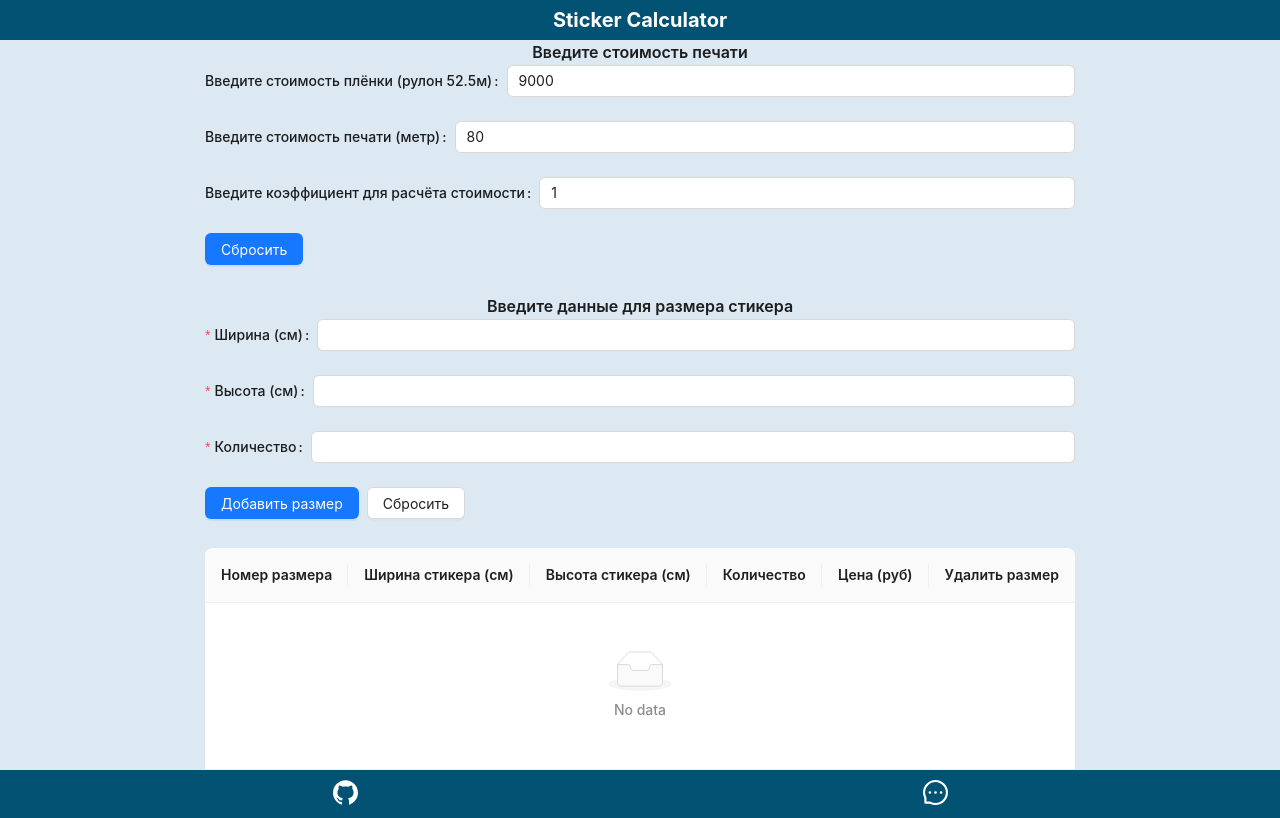
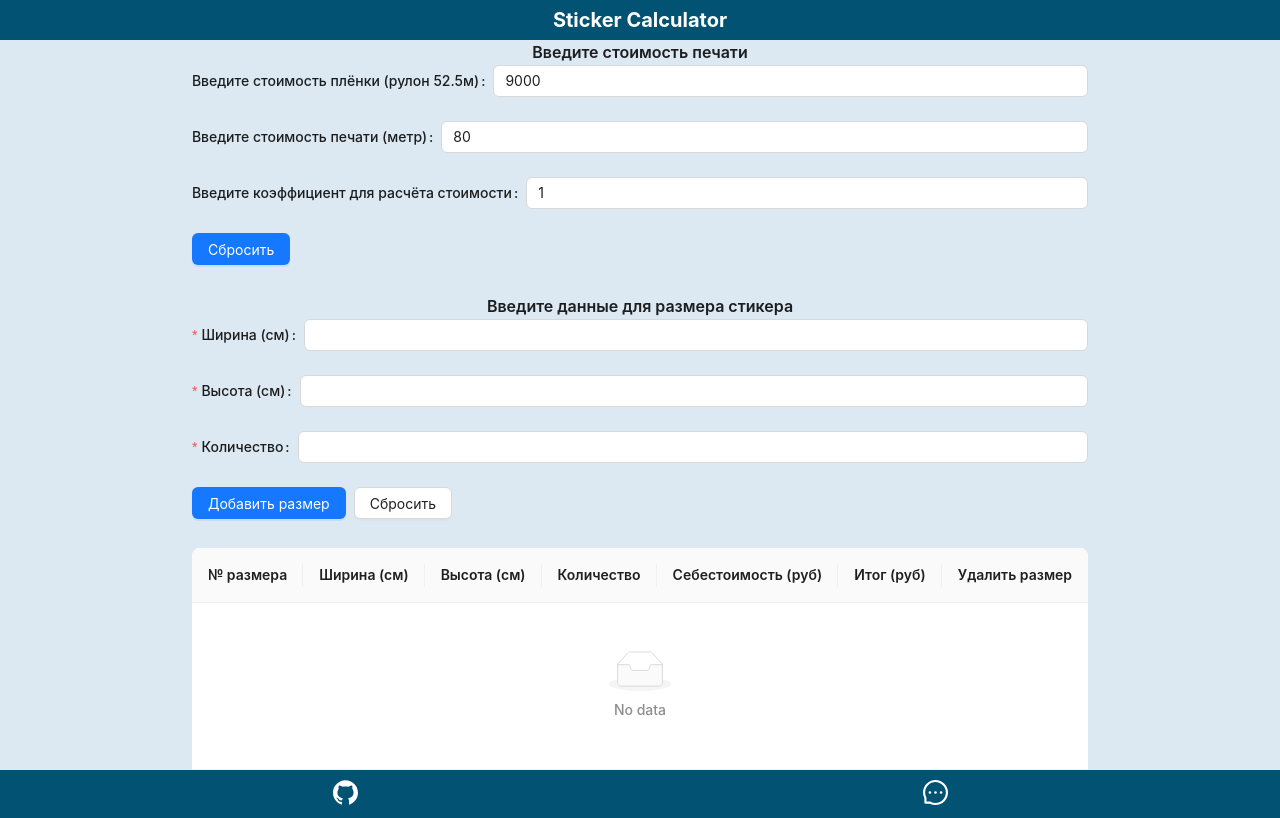
Before and after one commit to kuz4dev/Sticker-Calculator, a React (Create React App) app: page / in a window 1280 px wide. Built offline with nearby package versions, Linux system fonts and the light colour scheme.

Commit message:
some fix and add a new price

```diff
--- a/src/components/CalculatorForm/CalculatorForm.jsx
+++ b/src/components/CalculatorForm/CalculatorForm.jsx
@@ -98,11 +98,12 @@ const CalculatorForm = () => {
         dispatch(deleteSize(record.key));
     };
 
+
     const onCoefficientChange = (event) => {
-        dispatch(changeCoefficient(Number(event.target.value)));
+        dispatch(changeCoefficient(Number(event.target.value)))
     };
 
-    const dataTable = stickers.map((sticker, index) => {
+    const dataTable = stickers.map((sticker) => {
         return ({
             key: sticker.id,
             size: sticker.id,
@@ -110,22 +111,23 @@ const CalculatorForm = () => {
             height: sticker.height,
             count: sticker.number,
             price: Number.isFinite(Number(sticker.oneStickerPrice)) ? sticker.oneStickerPrice : '-',
+            priceItog: Number.isFinite(Number(sticker.oneStickerPrice)) ? (sticker.oneStickerPrice * coefficient).toFixed(2) : '-',
         });
     });
 
     const tableColumnInfo = [
         {
-            title: 'Номер размера',
+            title: '№ размера',
             dataIndex: 'size',
             key: 'size',
         },
         {
-            title: 'Ширина стикера (см)',
+            title: 'Ширина (см)',
             dataIndex: 'width',
             key: 'width',
         },
         {
-            title: 'Высота стикера (см)',
+            title: 'Высота (см)',
             dataIndex: 'height',
             key: 'height',
         },
@@ -135,9 +137,14 @@ const CalculatorForm = () => {
             key: 'count',
         },
         {
-            title: 'Цена (руб)',
+            title: 'Себестоимость (руб)',
             dataIndex: 'price',
             key: 'price',
+        },
+        {
+            title: 'Итог (руб)',
+            dataIndex: 'priceItog',
+            key: 'priceItog',
         },
         {
             title: 'Удалить размер',
@@ -229,11 +236,11 @@ const CalculatorForm = () => {
 
             {
                 isVisible.minimum && isMounted.current &&
-                <Error title={'Минимальная длина плёнки к печати - 0.5 метра!'} message={`Нужно напечатать больше стикеров!`} />
+                <Error title={'Минимальная длина плёнки к печати - 0.5 метра! Нужно напечатать больше стикеров!'} />
             }
             {
                 isVisible.error &&
-                <Error title={'Ошибка!'} message={'Превышена максимальная ширина и высота для стикеров!'} />
+                <Error title={'Ошибка! Превышена максимальная ширина и высота для стикеров!'} />
             }
         </div >
     );
--- a/src/components/Logs/Error.jsx
+++ b/src/components/Logs/Error.jsx
@@ -1,14 +1,14 @@
 import { Typography } from "antd";
-import { titleStyle } from "../../styles/style";
+import { error } from "./../../styles/style";
 
-const Error = ({ title, message }) => {
+const Error = ({ title }) => {
     return (
         <div>
             <Typography>
-                <Typography.Text style={titleStyle}>
+                <Typography.Text style={error}>
                     {title}
                 </Typography.Text>
-                <pre style={{ margin: '5px' }}>{message}</pre>
+                {/* <pre style={{ margin: '5px' }}>{message}</pre> */}
             </Typography>
         </div>
     );
--- a/src/styles/style.js
+++ b/src/styles/style.js
@@ -59,3 +59,12 @@ export const buttonInTable = {
     alignItems: 'center',
     justifyContent: 'center'
 }
+
+export const error = {
+    fontWeight: 600,
+    fontSize: '16px',
+    display: 'flex',
+    alignItems: 'center',
+    justifyContent: 'center',
+    color: 'red',
+};
```
